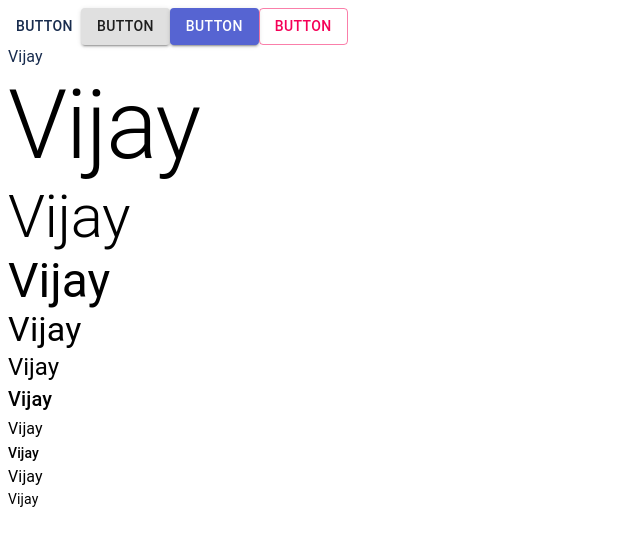
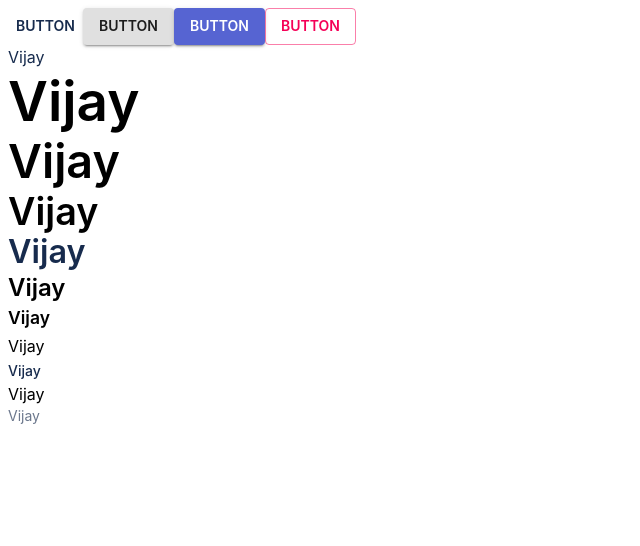
Before and after one commit to vijaykolar/react-material-dashboard, a React (Create React App) app: page / in a window 1280 px wide. Shown: the top 546 px of the page, without its empty margins (0-640 px from the left). Built offline with nearby package versions, Linux system fonts and the light colour scheme.

Commit message:
Theme setup

```diff
--- a/src/theme.js
+++ b/src/theme.js
@@ -3,86 +3,236 @@ import { createMuiTheme } from "@material-ui/core/styles";
 export const theme = createMuiTheme({
   palette: {
     common: {
-      "black": "#000",
-      "white": "#fff"
+      black: "#000",
+      white: "#fff",
     },
-    mode: "light",
+    mode: "dark",
     primary: {
-      "contrastText": "#ffffff",
-      "main": "#5664d2",
-      "light": "rgb(119, 131, 219)",
-      "dark": "rgb(60, 70, 147)"
+      contrastText: "#ffffff",
+      main: "#5664d2",
+      light: "rgb(119, 131, 219)",
+      dark: "rgb(60, 70, 147)",
     },
     secondary: {
       light: "#ff4081",
       main: "#f50057",
       dark: "#c51162",
-      "contrastText": "#fff"
+      contrastText: "#fff",
     },
     error: {
-      "contrastText": "#ffffff",
-      "main": "#f44336",
-      "light": "rgb(246, 104, 94)",
-      "dark": "rgb(170, 46, 37)"
+      contrastText: "#ffffff",
+      main: "#f44336",
+      light: "rgb(246, 104, 94)",
+      dark: "rgb(170, 46, 37)",
     },
     warning: {
-      "contrastText": "#ffffff",
-      "main": "#ff9800",
-      "light": "rgb(255, 172, 51)",
-      "dark": "rgb(178, 106, 0)"
+      contrastText: "#ffffff",
+      main: "#ff9800",
+      light: "rgb(255, 172, 51)",
+      dark: "rgb(178, 106, 0)",
     },
     info: {
-      "light": "#64b5f6",
-      "main": "#2196f3",
-      "dark": "#1976d2",
-      "contrastText": "#fff"
+      light: "#64b5f6",
+      main: "#2196f3",
+      dark: "#1976d2",
+      contrastText: "#fff",
     },
     success: {
-      "contrastText": "#ffffff",
-      "main": "#4caf50",
-      "light": "rgb(111, 191, 115)",
-      "dark": "rgb(53, 122, 56)"
+      contrastText: "#ffffff",
+      main: "#4caf50",
+      light: "rgb(111, 191, 115)",
+      dark: "rgb(53, 122, 56)",
     },
     grey: {
-      "50": "#fafafa",
-      "100": "#f5f5f5",
-      "200": "#eeeeee",
-      "300": "#e0e0e0",
-      "400": "#bdbdbd",
-      "500": "#9e9e9e",
-      "600": "#757575",
-      "700": "#616161",
-      "800": "#424242",
-      "900": "#212121",
-      "A100": "#d5d5d5",
-      "A200": "#aaaaaa",
-      "A400": "#303030",
-      "A700": "#616161"
+      50: "#fafafa",
+      100: "#f5f5f5",
+      200: "#eeeeee",
+      300: "#e0e0e0",
+      400: "#bdbdbd",
+      500: "#9e9e9e",
+      600: "#757575",
+      700: "#616161",
+      800: "#424242",
+      900: "#212121",
+      A100: "#d5d5d5",
+      A200: "#aaaaaa",
+      A400: "#303030",
+      A700: "#616161",
     },
     contrastThreshold: 3,
     tonalOffset: 0.2,
     text: {
-      "primary": "#172b4d",
-      "secondary": "#6b778c",
-      "disabled": "rgba(0, 0, 0, 0.38)"
+      primary: "#172b4d",
+      secondary: "#6b778c",
+      disabled: "rgba(0, 0, 0, 0.38)",
     },
     divider: "rgba(0, 0, 0, 0.12)",
     background: {
-      "paper": "#ffffff",
-      "default": "#f4f5f7"
+      paper: "#ffffff",
+      default: "#f4f5f7",
     },
     action: {
-      "active": "#6b778c",
-      "hover": "rgba(0, 0, 0, 0.04)",
-      "hoverOpacity": 0.04,
-      "selected": "rgba(0, 0, 0, 0.08)",
-      "selectedOpacity": 0.08,
-      "disabled": "rgba(0, 0, 0, 0.26)",
-      "disabledBackground": "rgba(0, 0, 0, 0.12)",
-      "disabledOpacity": 0.38,
-      "focus": "rgba(0, 0, 0, 0.12)",
-      "focusOpacity": 0.12,
-      "activatedOpacity": 0.12
-    }
+      active: "#6b778c",
+      hover: "rgba(0, 0, 0, 0.04)",
+      hoverOpacity: 0.04,
+      selected: "rgba(0, 0, 0, 0.08)",
+      selectedOpacity: 0.08,
+      disabled: "rgba(0, 0, 0, 0.26)",
+      disabledBackground: "rgba(0, 0, 0, 0.12)",
+      disabledOpacity: 0.38,
+      focus: "rgba(0, 0, 0, 0.12)",
+      focusOpacity: 0.12,
+      activatedOpacity: 0.12,
+    },
+  },
+  typography: {
+    htmlFontSize: 16,
+    fontFamily:
+      '-apple-system, BlinkMacSystemFont, "Segoe UI", Helvetica, Arial, sans-serif, "Apple Color Emoji", "Segoe UI Emoji"',
+    fontSize: 14,
+    fontWeightLight: 300,
+    fontWeightRegular: 400,
+    fontWeightMedium: 500,
+    fontWeightBold: 700,
+    h1: {
+      fontFamily:
+        '-apple-system, BlinkMacSystemFont, "Segoe UI", Helvetica, Arial, sans-serif, "Apple Color Emoji", "Segoe UI Emoji"',
+      fontWeight: 600,
+      fontSize: "2.25rem",
+      lineHeight: 1.167,
+      "@media (min-width:600px)": {
+        fontSize: "2.7849rem",
+      },
+      "@media (min-width:960px)": {
+        fontSize: "3.2134rem",
+      },
+      "@media (min-width:1280px)": {
+        fontSize: "3.4276rem",
+      },
+    },
+    h2: {
+      fontFamily:
+        '-apple-system, BlinkMacSystemFont, "Segoe UI", Helvetica, Arial, sans-serif, "Apple Color Emoji", "Segoe UI Emoji"',
+      fontWeight: 600,
+      fontSize: "2rem",
+      lineHeight: 1.2,
+      "@media (min-width:600px)": {
+        fontSize: "2.5rem",
+      },
+      "@media (min-width:960px)": {
+        fontSize: "2.7083rem",
+      },
+      "@media (min-width:1280px)": {
+        fontSize: "2.9167rem",
+      },
+    },
+    h3: {
+      fontFamily:
+        '-apple-system, BlinkMacSystemFont, "Segoe UI", Helvetica, Arial, sans-serif, "Apple Color Emoji", "Segoe UI Emoji"',
+      fontWeight: 600,
+      fontSize: "1.625rem",
+      lineHeight: 1.167,
+      "@media (min-width:600px)": {
+        fontSize: "1.928rem",
+      },
+      "@media (min-width:960px)": {
+        fontSize: "2.1422rem",
+      },
+      "@media (min-width:1280px)": {
+        fontSize: "2.3565rem",
+      },
+    },
+    h4: {
+      fontFamily:
+        '-apple-system, BlinkMacSystemFont, "Segoe UI", Helvetica, Arial, sans-serif, "Apple Color Emoji", "Segoe UI Emoji"',
+      fontWeight: 600,
+      fontSize: "1.5rem",
+      lineHeight: 1.235,
+      color: "rgb(23, 43, 77)",
+      "@media (min-width:600px)": {
+        fontSize: "1.8219rem",
+      },
+
+      "@media (min-width:1280px)": {
+        fontSize: "2.0243rem",
+      },
+    },
+    h5: {
+      fontFamily:
+        '-apple-system, BlinkMacSystemFont, "Segoe UI", Helvetica, Arial, sans-serif, "Apple Color Emoji", "Segoe UI Emoji"',
+      fontWeight: 600,
+      fontSize: "1.25rem",
+      lineHeight: 1.334,
+      "@media (min-width:600px)": {
+        fontSize: "1.3118rem",
+      },
+      "@media (min-width:960px)": {
+        fontSize: "1.4993rem",
+      },
+    },
+    h6: {
+      fontFamily:
+        '-apple-system, BlinkMacSystemFont, "Segoe UI", Helvetica, Arial, sans-serif, "Apple Color Emoji", "Segoe UI Emoji"',
+      fontWeight: 600,
+      fontSize: "1.0625rem",
+      lineHeight: 1.6,
+      "@media (min-width:600px)": {
+        fontSize: "1.0938rem",
+      },
+    },
+    subtitle1: {
+      fontFamily:
+        '-apple-system, BlinkMacSystemFont, "Segoe UI", Helvetica, Arial, sans-serif, "Apple Color Emoji", "Segoe UI Emoji"',
+      fontWeight: 400,
+      fontSize: "1rem",
+      lineHeight: 1.75,
+    },
+    subtitle2: {
+      fontFamily:
+        '-apple-system, BlinkMacSystemFont, "Segoe UI", Helvetica, Arial, sans-serif, "Apple Color Emoji", "Segoe UI Emoji"',
+      fontWeight: 500,
+      fontSize: "0.875rem",
+      lineHeight: 1.57,
+      color: "rgb(23, 43, 77)",
+    },
+    body1: {
+      fontFamily:
+        '-apple-system, BlinkMacSystemFont, "Segoe UI", Helvetica, Arial, sans-serif, "Apple Color Emoji", "Segoe UI Emoji"',
+      fontWeight: 400,
+      fontSize: "1rem",
+      lineHeight: 1.5,
+    },
+    body2: {
+      fontFamily:
+        '-apple-system, BlinkMacSystemFont, "Segoe UI", Helvetica, Arial, sans-serif, "Apple Color Emoji", "Segoe UI Emoji"',
+      fontWeight: 400,
+      fontSize: "0.875rem",
+      lineHeight: 1.43,
+      color: "rgb(107, 119, 140)",
+    },
+    button: {
+      fontFamily:
+        '-apple-system, BlinkMacSystemFont, "Segoe UI", Helvetica, Arial, sans-serif, "Apple Color Emoji", "Segoe UI Emoji"',
+      fontWeight: 600,
+      fontSize: "0.875rem",
+      lineHeight: 1.75,
+      textTransform: "uppercase",
+    },
+    caption: {
+      fontFamily:
+        '-apple-system, BlinkMacSystemFont, "Segoe UI", Helvetica, Arial, sans-serif, "Apple Color Emoji", "Segoe UI Emoji"',
+      fontWeight: 400,
+      fontSize: "0.75rem",
+      lineHeight: 1.66,
+    },
+    overline: {
+      fontFamily:
+        '-apple-system, BlinkMacSystemFont, "Segoe UI", Helvetica, Arial, sans-serif, "Apple Color Emoji", "Segoe UI Emoji"',
+      fontWeight: 600,
+      fontSize: "0.75rem",
+      lineHeight: 2.66,
+      textTransform: "uppercase",
+      color: "rgb(107, 119, 140)",
+    },
   },
 });
```
